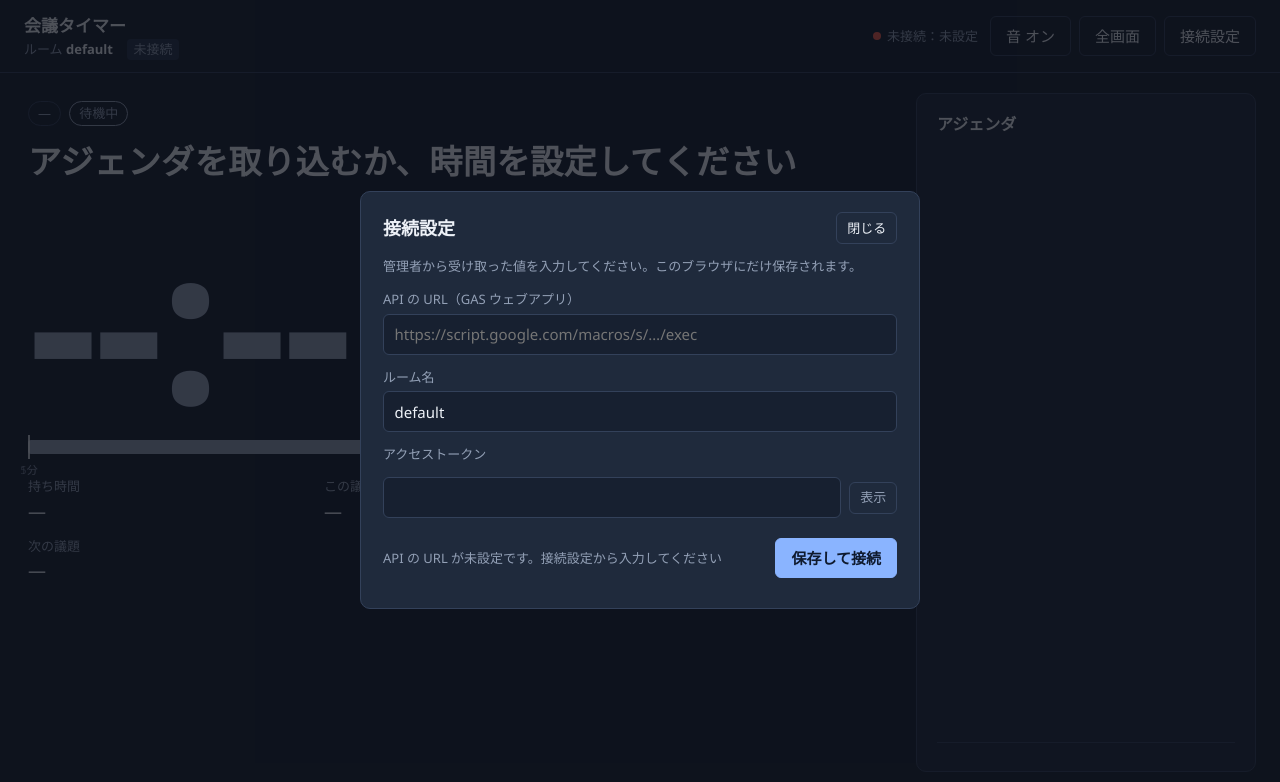
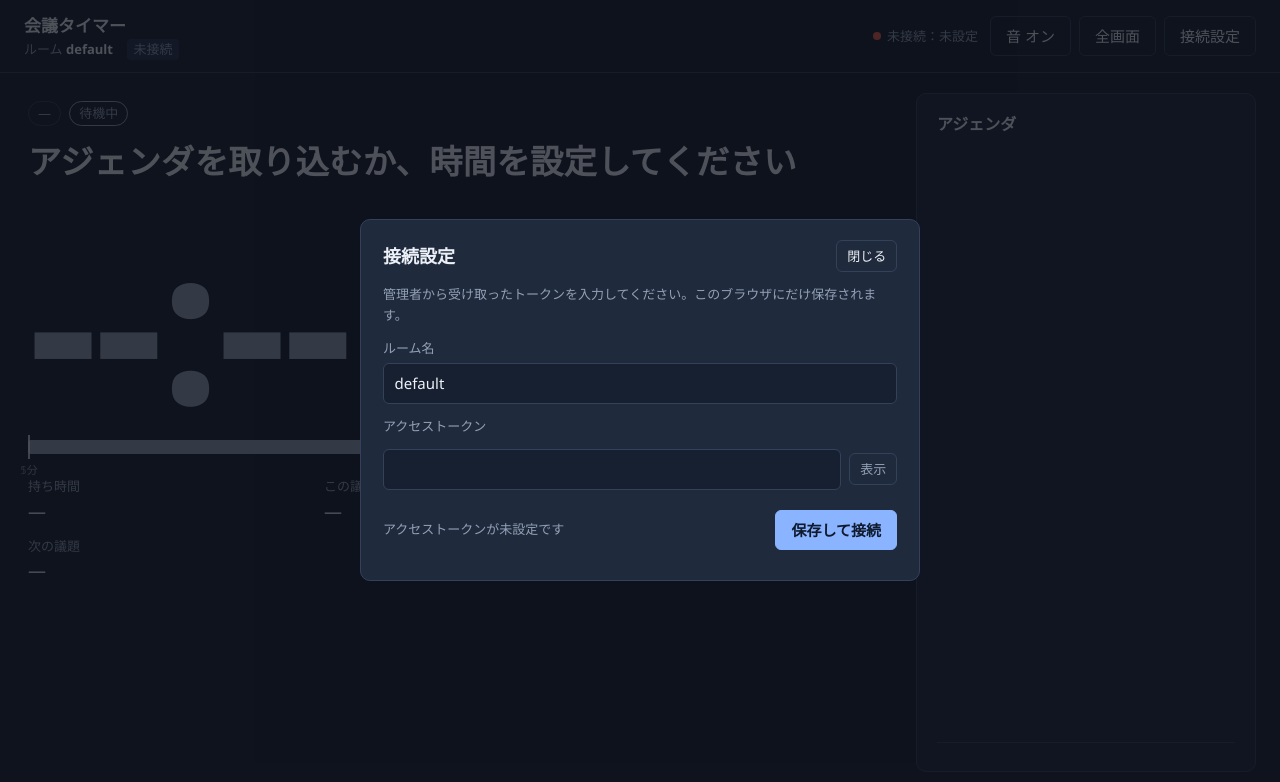
Before and after one commit to kenken6291/teams-meeting-timer, a plain HTML site: page index.html in a window 1280 px wide. Both pictures are taken after a click on the button "保存して接続". Drawn offline with Linux system fonts and the light colour scheme.

Commit message:
Add files via upload

```diff
--- a/app.js
+++ b/app.js
@@ -5,7 +5,8 @@
  *    ?mode=view     閲覧専用の大きな表示
  *    ?mode=overlay  OBS ブラウザソース用の透過オーバーレイ
  *  主な URL パラメータ
- *    api / room / token / poll(ms)
+ *    room / token / poll(ms)
+ *    api … config.js の apiUrl が未設定のときだけ有効
  *    overlay 用: bg(transparent|green|blue|magenta) pos(br|bl|tr|tl|bc|tc)
  *                size(s|m|l|xl) title(0|1) bar(0|1) hideIdle(0|1)
  *  設計メモ
@@ -16,8 +17,14 @@
 (() => {
   'use strict';
 
-  /** GAS ウェブアプリの URL を固定したい場合はここに入れる（空なら設定画面で入力） */
-  const DEFAULT_API_URL = '';
+  /** 接続先は config.js（window.TIMER_CONFIG）で設定する */
+  const APP_CONFIG = window.TIMER_CONFIG || {};
+  const PLACEHOLDER_API = /X{6,}/;
+  const CONFIG_API_URL = (() => {
+    const u = String(APP_CONFIG.apiUrl || '').trim();
+    return u && !PLACEHOLDER_API.test(u) ? u : '';
+  })();
+  const API_FIXED = !!CONFIG_API_URL;
   const LS_KEY = 'teamsTimer.config.v1';
 
   /* ---------- ユーティリティ ---------- */
@@ -44,15 +51,16 @@
 
   const saved = loadSaved();
   const cfg = {
-    api: String(qs.get('api') || saved.api || DEFAULT_API_URL).trim(),
-    room: sanitizeRoom(qs.get('room') || saved.room || 'default'),
+    // config.js に URL があればそれを最優先（URL パラメータや保存値では上書きしない）
+    api: API_FIXED ? CONFIG_API_URL : String(qs.get('api') || saved.api || '').trim(),
+    room: sanitizeRoom(qs.get('room') || saved.room || APP_CONFIG.defaultRoom || 'default'),
     token: String(qs.get('token') || saved.token || '').trim(),
     poll: clamp(Number(qs.get('poll')) || (MODE === 'overlay' ? 3000 : 2500), 1000, 30000),
   };
 
   // 操作・閲覧画面では URL の値を保存し、トークンをアドレスバーから消す（画面共有での漏えい防止）
   if (MODE !== 'overlay' && (qs.has('token') || qs.has('api') || qs.has('room'))) {
-    saveSaved({ api: cfg.api, room: cfg.room, token: cfg.token });
+    saveSaved({ api: API_FIXED ? '' : cfg.api, room: cfg.room, token: cfg.token });
     qs.delete('token');
     qs.delete('api');
     const rest = qs.toString();
@@ -85,7 +93,7 @@
    *  POST は text/plain で送る（CORS のプリフライトを避けるため）
    * ============================================================ */
   async function api(action, payload = {}, { method = 'POST' } = {}) {
-    if (!cfg.api) throw Object.assign(new Error('API の URL が未設定です。接続設定から入力してください'), { code: 'no_api' });
+    if (!cfg.api) throw Object.assign(new Error('API の URL が未設定です。config.js の apiUrl に GAS ウェブアプリの URL を設定してください'), { code: 'no_api' });
     if (!cfg.token) throw Object.assign(new Error('アクセストークンが未設定です'), { code: 'unauthorized' });
     const body = Object.assign({ action, room: cfg.room, token: cfg.token }, payload);
     const t0 = Date.now();
@@ -548,6 +556,7 @@
   function openSettings(message) {
     const dlg = $('#settingsDlg');
     if (!dlg || dlg.open) return;
+    $('#fieldApi').hidden = API_FIXED;
     $('#setApi').value = cfg.api;
     $('#setRoom').value = cfg.room;
     $('#setToken').value = cfg.token;
@@ -563,10 +572,10 @@
       e.target.textContent = input.type === 'password' ? '表示' : '隠す';
     });
     $('#btnSaveSettings').addEventListener('click', async () => {
-      cfg.api = $('#setApi').value.trim();
+      if (!API_FIXED) cfg.api = $('#setApi').value.trim();
       cfg.room = sanitizeRoom($('#setRoom').value);
       cfg.token = $('#setToken').value.trim();
-      saveSaved({ api: cfg.api, room: cfg.room, token: cfg.token });
+      saveSaved({ api: API_FIXED ? '' : cfg.api, room: cfg.room, token: cfg.token });
       st.state = null;
       st.info = null;
       st.role = null;
@@ -751,7 +760,8 @@
    * ============================================================ */
   function buildUrl(mode, extra = {}) {
     const p = new URLSearchParams({ mode, room: cfg.room });
-    if (cfg.api !== DEFAULT_API_URL || !DEFAULT_API_URL) p.set('api', cfg.api);
+    // config.js で URL を固定している場合は、共有 URL に api を含めない
+    if (!API_FIXED) p.set('api', cfg.api);
     p.set('token', (st.info && st.info.viewerToken) || '');
     Object.entries(extra).forEach(([k, v]) => { if (v !== null && v !== undefined && v !== '') p.set(k, v); });
     return location.origin + location.pathname + '?' + p.toString();
@@ -823,7 +833,7 @@
       if (qs.get('title') === '0') document.body.classList.add('no-title');
       if (qs.get('bar') === '0') document.body.classList.add('no-bar');
       if (qs.get('hideIdle') === '1') document.body.classList.add('hide-idle');
-      if (!cfg.api || !cfg.token) setText('#ovTitle', 'api と token を URL に指定してください');
+      if (!cfg.api || !cfg.token) setText('#ovTitle', cfg.api ? 'URL に token を指定してください' : 'config.js の apiUrl を設定してください');
     } else {
       bindControls();
       bindSettings();
--- /dev/null
+++ b/config.js
@@ -0,0 +1,13 @@
+/* ============================================================
+ *  Teams Meeting Timer — config.js
+ *  環境ごとの設定はこのファイルだけを書き換えてください。
+ *  ※ API キーや Webhook URL などの秘密情報は書かないこと
+ *    （それらは GAS のスクリプト プロパティで管理します）
+ * ============================================================ */
+window.TIMER_CONFIG = {
+  /** GAS ウェブアプリの URL（デプロイ時に表示される …/exec） */
+  apiUrl: 'https://script.google.com/macros/s/AKfycbwNRRc1Y5NBkOzEUh-63-R_iZ2nuCAh1T7fHp6OZ8MGTSN7UxrqzxHEebVpdl3X34S3sQ/exec',
+
+  /** ルーム名を指定しなかったときの既定値（英数字・- _、40文字まで） */
+  defaultRoom: 'default',
+};
--- a/index.html
+++ b/index.html
@@ -178,8 +178,8 @@
       <h2>接続設定</h2>
       <button class="btn ghost small" value="close" aria-label="閉じる">閉じる</button>
     </form>
-    <p class="hint">管理者から受け取った値を入力してください。このブラウザにだけ保存されます。</p>
-    <label class="field">API の URL（GAS ウェブアプリ）<input id="setApi" type="url" placeholder="https://script.google.com/macros/s/…/exec"></label>
+    <p class="hint">管理者から受け取ったトークンを入力してください。このブラウザにだけ保存されます。</p>
+    <label class="field" id="fieldApi">API の URL（GAS ウェブアプリ。config.js で設定していない場合のみ）<input id="setApi" type="url" placeholder="https://script.google.com/macros/s/…/exec"></label>
     <label class="field">ルーム名<input id="setRoom" type="text" maxlength="40" placeholder="default（英数字と - _）"></label>
     <label class="field">アクセストークン
       <span class="row"><input id="setToken" class="grow" type="password" autocomplete="off"><button class="btn ghost small" type="button" id="btnShowToken">表示</button></span>
@@ -244,6 +244,7 @@
 
   <div id="toast" class="toast" role="status" aria-live="polite"></div>
 
+  <script src="config.js"></script>
   <script src="app.js"></script>
 </body>
 </html>
```
Also changed, not shown: gas/appsscript.json (added, +15 -0 lines), 1 other file.
